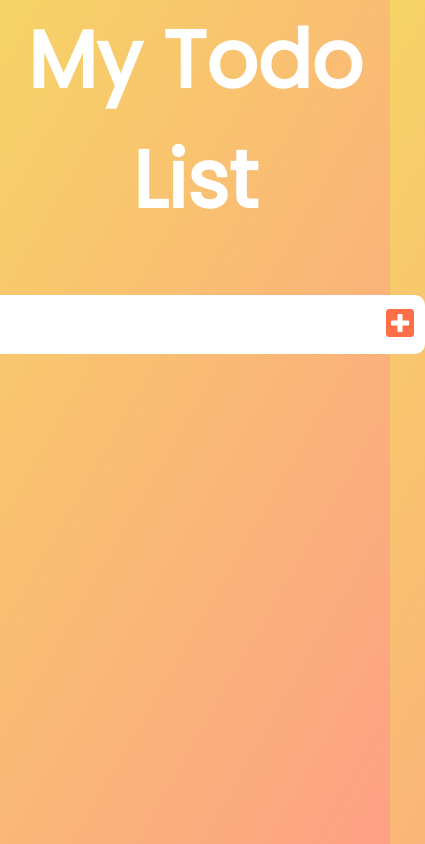
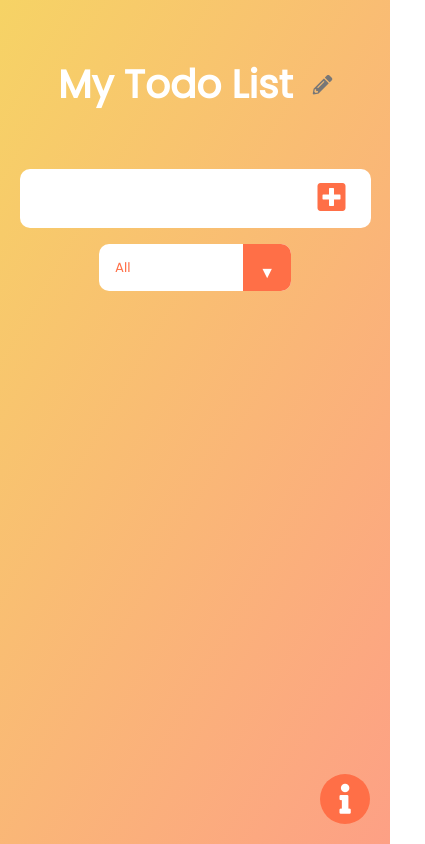
Before and after one commit to tim0-12432/todo-list, a React (Create React App) app: page / in a window 390 px wide. Shown: the whole page, 425 px wide, since content can reach past the window. Built offline with nearby package versions, Linux system fonts and the light colour scheme.

Commit message:
added responsive

```diff
--- a/package.json
+++ b/package.json
@@ -12,6 +12,7 @@
     "react": "^17.0.1",
     "react-dom": "^17.0.1",
     "react-scripts": "4.0.3",
+    "react-st-modal": "^1.1.3",
     "web-vitals": "^1.1.0"
   },
   "scripts": {
--- a/src/App.js
+++ b/src/App.js
@@ -1,15 +1,22 @@
 import React, { useState, useEffect } from "react";
+import { Prompt } from "react-st-modal";
 import Form from "./components/Form";
 import TodoList from "./components/TodoList";
+import FloatingInfo from "./components/FloatingInfo";
 
 function App() {
     const [inputText, setInputText] = useState("");
     const [todos, setTodos] = useState([]);
     const [filter, setFilter] = useState("all");
     const [filteredTodos, setFilteredTodos] = useState([]);
+    const [title, setTitle] = useState("My Todo List");
 
     useEffect(() => {
       getLocalTodos();
+      getLocalTitle();
+      console.groupCollapsed("Easteregg!");
+      console.info("Congratulations! You found me!");
+      console.groupEnd();
     }, []);
     useEffect(() => {
       saveToLocalTodos();
@@ -24,26 +31,49 @@ function App() {
           setFilteredTodos(todos);
       }
     }, [todos, filter]);
+    useEffect(() => {
+      saveToLocalTitle();
+    }, [title]);
 
     const saveToLocalTodos = () => {
-      localStorage.setItem("todos", JSON.stringify(todos));
+      localStorage.setItem("todo-app.todos", JSON.stringify(todos));
     };
     const getLocalTodos = () => {
-      if (localStorage.getItem("todos") === null) {
-        localStorage.setItem("todos", JSON.stringify([]));
+      if (localStorage.getItem("todo-app.todos") === null) {
+        localStorage.setItem("todo-app.todos", JSON.stringify([]));
       } else {
-        let todoLocal = JSON.parse(localStorage.getItem("todos"));
+        let todoLocal = JSON.parse(localStorage.getItem("todo-app.todos"));
         setTodos(todoLocal);
       }
     };
+    const saveToLocalTitle = () => {
+      localStorage.setItem("todo-app.title", title);
+    };
+    const getLocalTitle = () => {
+      if (localStorage.getItem("todo-app.title") === null) {
+        localStorage.setItem("todo-app.title", title);
+      } else {
+        let titleLocal = localStorage.getItem("todo-app.title");
+        setTitle(titleLocal);
+      }
+    };
+
+    const changeTitleHandler = async () => {
+      const newTitle = await Prompt("Change list title", { defaultValue: title, isRequired: true, okButtonText: "change" });
+      if (newTitle !== undefined) {
+        setTitle(newTitle);
+      }
+    }
 
     return (
         <div className="App">
-            <header>
-              My Todo List
+            <header onClick={ changeTitleHandler }>
+              { title }
+              <i className="fas fa-pencil-alt" />
             </header>
             <Form inputText={ inputText } setInputText={ setInputText } todos={ todos } setTodos={ setTodos } setFilter={ setFilter } />
             <TodoList todos={ filteredTodos } setTodos={ setTodos } />
+            <FloatingInfo />
         </div>
     );
 }
--- /dev/null
+++ b/src/components/FloatingInfo.js
@@ -0,0 +1,25 @@
+import React, { useState } from "react";
+
+const FloatingInfo = () => {
+    const [opened, setOpened] = useState(false);
+
+    const openHandler = () => {
+        setOpened(!opened);
+    };
+
+    return (
+        <div className="fab-container">
+            <div className="floating-btn" onClick={ openHandler }>
+                <i className={ `fas fa-${ opened ? "times": "info" }` } />
+            </div>
+            <div className="floating-text" style={{ display: `${ opened ? "block" : "none" }` }}>
+                <p><i className="fas fa-cookie-bite" />No cookies!</p>
+                <p><i className="fas fa-database" />No hidden cache!</p>
+                <p><i className="far fa-hdd" />Data stored in your browser's local storage!</p>
+                <p><i className="fab fa-github" />Open source!</p>
+            </div>
+        </div>
+    );
+}
+
+export default FloatingInfo;
--- a/src/index.scss
+++ b/src/index.scss
@@ -25,6 +25,19 @@ header {
     width: 100%;
     position: relative;
     text-align: center;
+
+    i {
+        margin-left: 20px;
+        color: $font_color_completed;
+        font-size: 2rem;
+        opacity: 0;
+        transition: all .3s ease;
+    }
+    &:hover {
+        i {
+            opacity: 1;
+        }
+    }
 }
 header, form {
     min-height: 20vh;
@@ -45,7 +58,7 @@ form input {
     border: 3px solid transparent;
     transition: all .3s ease;
 
-    &:focus {
+    &:focus, &:hover {
         border: 3px solid $accent;
     }
 }
@@ -90,6 +103,9 @@ form button {
             li {
                 flex: 1;
                 padding: 0 .5rem;
+                overflow: hidden;
+                text-overflow: ellipsis;
+                white-space: nowrap;
 
                 &.completed {
                     text-decoration: line-through;
@@ -179,3 +195,141 @@ select {
         }
     }
 }
+#stfDialogPlace > div > div > div > div {
+    border-radius: 20px;
+
+    > div {
+        color: $font_color;
+        background: $input_color;
+
+        input {
+            padding: .35rem;
+            font-size: 2rem;
+            outline: none;
+            background: $input_color;
+            color: $font_color;
+            border-radius: 10px;
+            border: 3px solid transparent;
+            transition: all .3s ease;
+
+            &:focus, &:hover {
+                border: 3px solid $accent;
+            }
+        }
+        button {
+            outline: none;
+            border-radius: 10px;
+            transition: all .3s ease;
+
+            &:nth-child(1) {
+                background: $accent;
+                color: $input_color;
+                border: 3px solid $accent;
+
+                &:hover {
+                    background: $input_color;
+                    color: $accent;
+                }
+            }
+            &:nth-child(2) {
+                background: $input_color;
+                color: $font_color;
+                border: 3px solid transparent;
+
+                &:hover {
+                    background: $input_color;
+                    color: $accent;
+                    border: 3px solid $accent;
+                }
+            }
+        }
+    }
+}
+.fab-container {
+    max-width: 50%;
+    max-height: 50%;
+    position: absolute;
+    bottom: 0;
+    right: 0;
+    padding: 20px;
+
+    .floating-btn {
+        border-radius: 50%;
+        border: 3px solid transparent;
+        width: 50px;
+        height: 50px;
+        background: $accent;
+        display: flex;
+        justify-content: center;
+        align-items: center;
+        color: $input_color;
+        cursor: pointer;
+        transition: all .3s ease;
+
+        i {
+            font-size: 30px;
+        }
+        &:hover {
+            border: 3px solid $accent;
+            color: $accent;
+            background: $input_color;
+        }
+    }
+    .floating-text {
+        font-size: 17px;
+        margin-top: 10px;
+        color: $input_color;
+        border-radius: 15px;
+        padding: 2px 10px;
+        background: rgba($color: white, $alpha: .1);
+        backdrop-filter: blur(10px);
+        transition: all .3s ease;
+
+        i {
+            color: $checkbox;
+            margin-right: 15px;
+        }
+    }
+}
+
+@media (max-width: 700px) {
+    header {
+        font-size: 10vw;
+
+        i {
+            font-size: 5vw;
+        }
+    }
+    header, form {
+        width: 100%;
+        min-height: 20vh;
+        padding: 0 10px;
+
+        input {
+            width: 70%;
+            position: absolute;
+            top: 20vh;
+            left: 5%;
+        }
+        button {
+            width: 20%;
+            position: absolute;
+            top: 20vh;
+            right: 5%;
+        }
+    }
+    .todo-list {
+        width: 95%;
+    }
+    .select {
+        position: absolute;
+        top: 27vh;
+    }
+    .fab-container {
+        max-width: 100%;
+
+        .floating-text {
+            width: 100%;
+        }
+    }
+}
```
Also changed, not shown: 1 other file (tests, documents, lock files or other folders).
